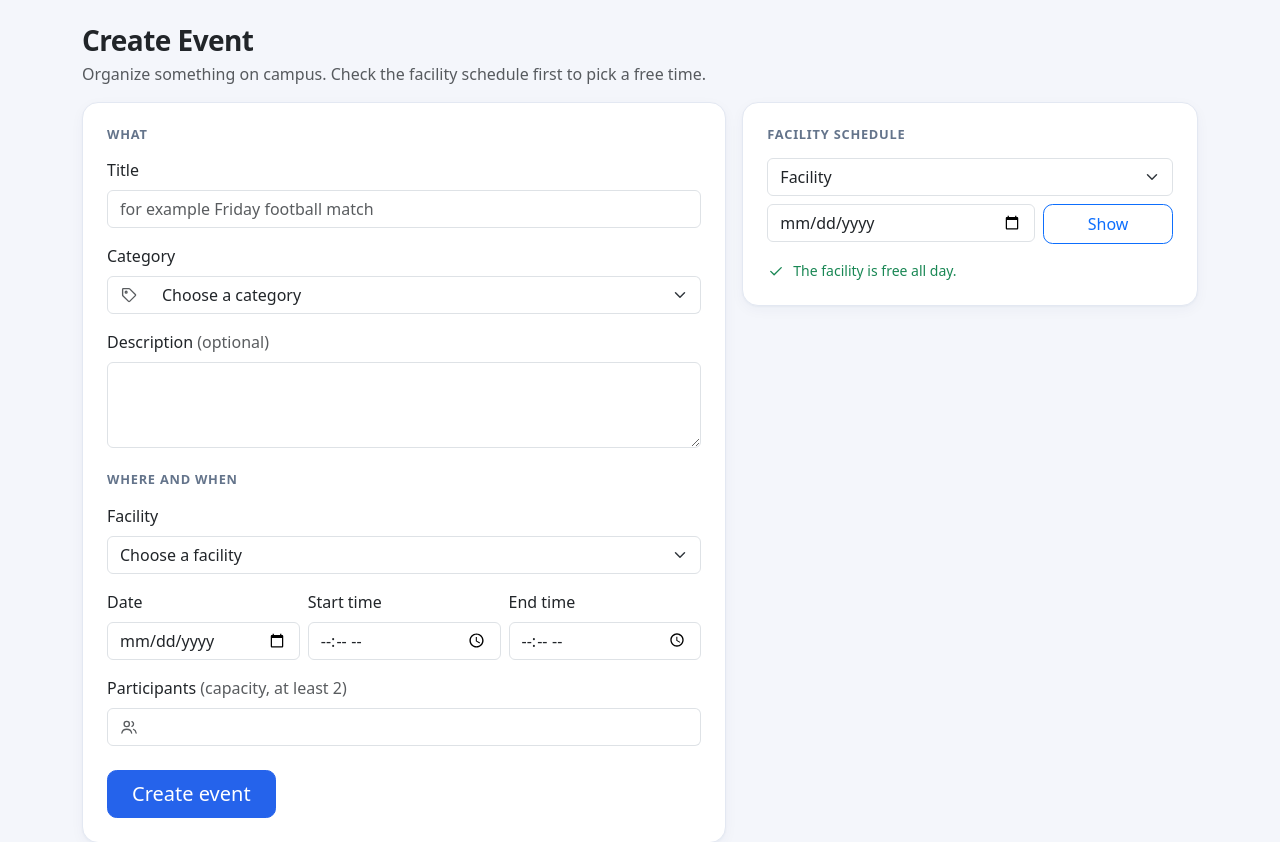
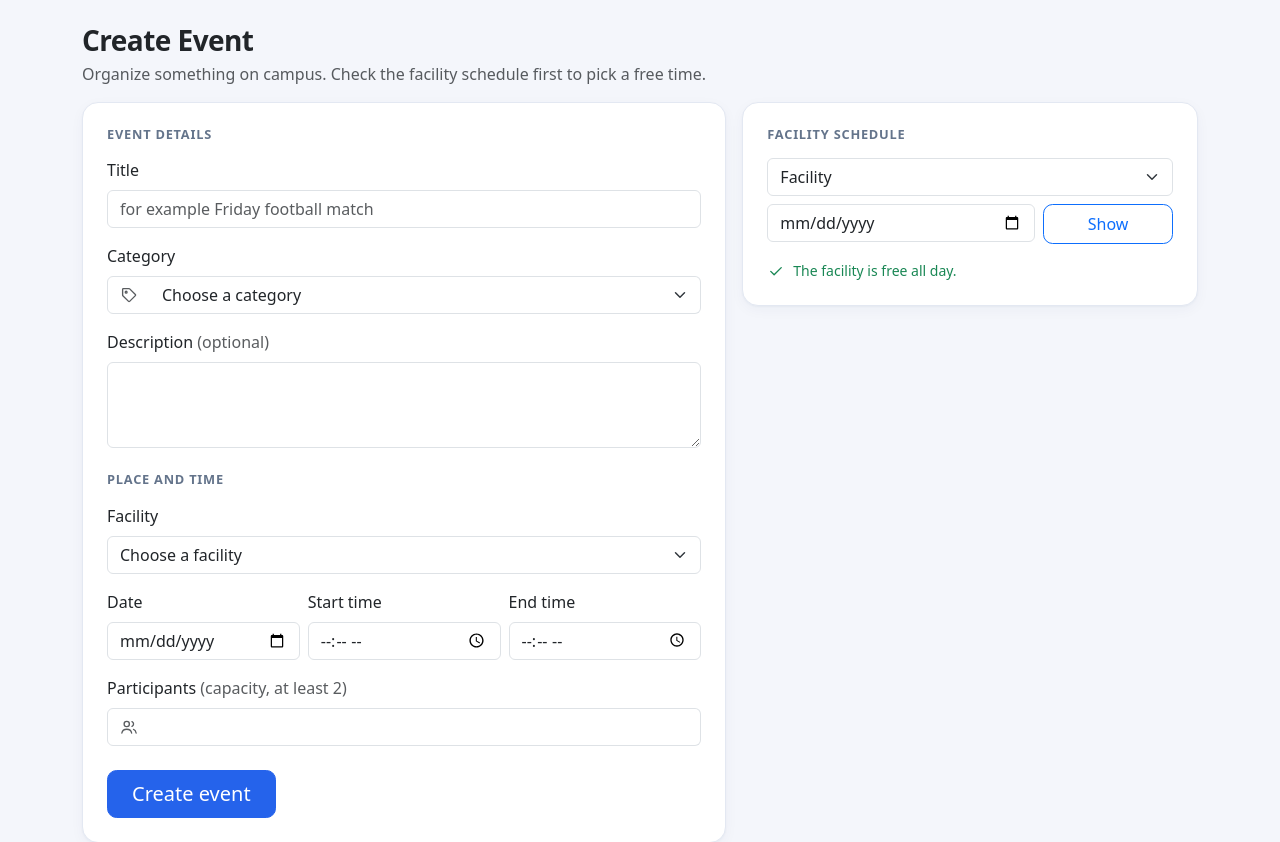
Before and after one commit to emir-heval-arda-harun/CMPE-331-project, a Python web app: template src/campusevent/web/templates/event_new.html in a window 1280 px wide. Shown: the part 64-906 px from the top of the page. Run offline with Jinja, Linux system fonts and the light colour scheme; the template is opened without the code that fills it, so the values that code supplies are empty.

Commit message:
Rename the section headings of the Create Event form
The headings What and Where and when were unclear. They are now
Event details and Place and time.

Co-Authored-By: Claude Sonnet 5.5 <noreply@anthropic.com>

```diff
--- a/src/campusevent/web/templates/event_new.html
+++ b/src/campusevent/web/templates/event_new.html
@@ -11,7 +11,7 @@
   <div class="col-12 col-lg-7">
     <form class="card-soft p-4" method="post" action="{{ url_for('events.create_event') }}" novalidate>
       {{ csrf() }}
-      <h2 class="section-title mb-3">What</h2>
+      <h2 class="section-title mb-3">Event details</h2>
       <div class="mb-3">
         <label class="form-label" for="title">Title</label>
         <input class="form-control" id="title" name="title" value="{{ form.get('title', '') }}" required placeholder="for example Friday football match">
@@ -37,7 +37,7 @@
         <textarea class="form-control" id="description" name="description" rows="3">{{ form.get('description', '') }}</textarea>
       </div>
 
-      <h2 class="section-title mb-3">Where and when</h2>
+      <h2 class="section-title mb-3">Place and time</h2>
       <div class="mb-3">
         <label class="form-label" for="facility_id">Facility</label>
         <select class="form-select" id="facility_id" name="facility_id" required>
```
